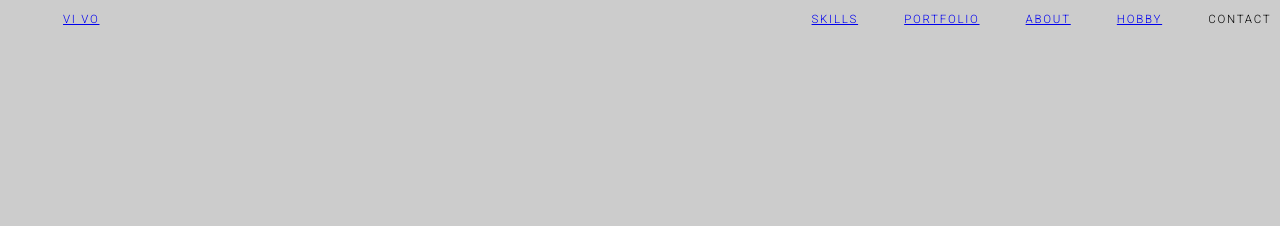
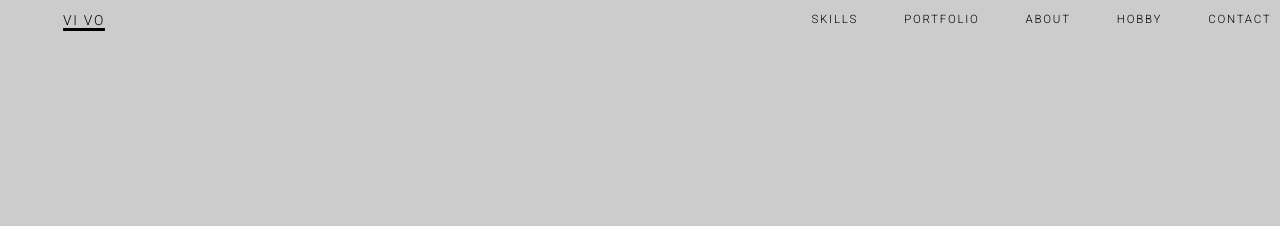
Before and after one commit to vivo-un/vivo-un.github.io, a plain HTML site: page index.html in a window 1280 px wide. In both pictures the pointer is over the link "VI VO". Shown: the top 226 px of the page. Drawn offline with nearby package versions, Linux system fonts and the light colour scheme.

Commit message:
add transitions to nav bar

```diff
--- a/styles.css
+++ b/styles.css
@@ -9,6 +9,25 @@ p {
   font-family: 'Arial', sans-serif;
   letter-spacing: 0.1em;
   font-size: 0.8em;
+}
+
+a {
+  text-decoration:none;
+  color:black;
+}
+
+a:visited {
+  color:black;
+}
+
+a:hover {
+  font-size:1.2em;
+  -webkit-transition:0.4s ease;
+  -moz-transition:0.4s ease;
+  -ms-transition:0.4s ease;
+  -o-transition:0.4s ease;
+  transition:0.4s ease;
+  border-bottom:3px solid black;
 }
 
 ul {
@@ -65,12 +84,8 @@ h3 {
   position: fixed;
   width:98%;
   background-color: rgba(204, 204, 204, 0.9);
-/*  background-color:white;*/
   margin-top:0px;
   z-index:1;
-/*  -webkit-box-shadow: -1px 2px 5px 0px rgba(50, 50, 50, 0.1);
-  -moz-box-shadow:    -1px 2px 5px 0px rgba(50, 50, 50, 0.1);
-  box-shadow:         -1px 2px 5px 0px rgba(50, 50, 50, 0.1);*/
 }
 
 .topic {
```
